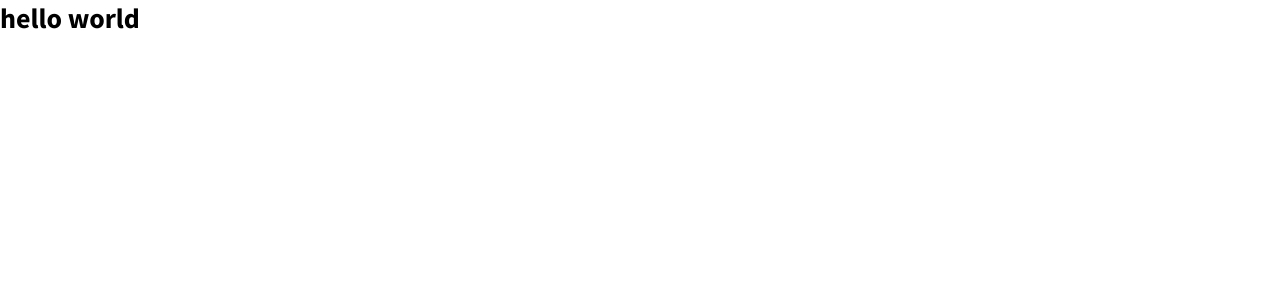
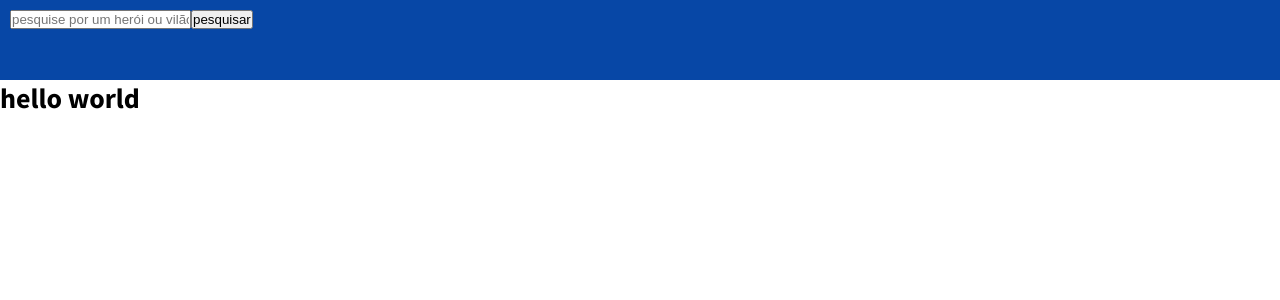
Before and after one commit to ocleyson/hero-app-client, a React (Create React App) app: page / in a window 1280 px wide. Shown: the top 300 px of the page. Built offline with nearby package versions, Linux system fonts and the light colour scheme.

Commit message:
add search input

```diff
--- a/src/components/App/index.tsx
+++ b/src/components/App/index.tsx
@@ -1,16 +1,26 @@
+import { useState } from 'react'
 import GlobalStyle from '../../styles/global';
+import NavBar from '../NavBar';
+import { HeroContext } from '../../contexts/HeroContext'
+import { IHero } from '../../types/IHero'
 
 type Props = {
     children: JSX.Element
 }
 
 function App({ children }: Props) {
+    const [heroes, setHeroes] = useState<IHero[]>([])
+
     return (
-        <div className="app">
-            <GlobalStyle />
+        <HeroContext.Provider value={{heroes, setHeroes}}>
+            <div className="app">
+                <GlobalStyle />
 
-            { children }
-        </div>
+                <NavBar />
+
+                { children }
+            </div>
+        </HeroContext.Provider>
     );
 }
 
--- /dev/null
+++ b/src/components/NavBar/index.jsx
@@ -0,0 +1,13 @@
+import { Container } from './styles';
+
+import SearchInput from '../SearchInput';
+
+function NavBar() {
+    return (
+        <Container className="navbar">
+            <SearchInput />
+        </Container>
+    );
+}
+
+export default NavBar;
--- /dev/null
+++ b/src/components/NavBar/styles.ts
@@ -0,0 +1,9 @@
+import styled from 'styled-components';
+import { colors } from '../../styles';
+
+export const Container = styled.div`
+    width: 100%;
+    height: 80px;
+    background-color: ${colors.primary};
+    padding: 10px;
+`;
--- /dev/null
+++ b/src/components/SearchInput/index.tsx
@@ -0,0 +1,46 @@
+import React, { useState } from 'react';
+import api from '../../services/api';
+import { IHero } from '../../types/IHero'
+import { HeroContext } from '../../contexts/HeroContext';
+
+function SearchInput() {
+    const [inputText, setInputText] = useState("");
+
+    const fetchHeroes = async () => {
+        const { data } = await api.get(`/search/${inputText}`);
+
+        return data;
+    }
+
+    const handleSubmit = async (event: React.FormEvent<HTMLFormElement>, setHeroes: React.Dispatch<React.SetStateAction<IHero[]>>) => {
+        event.preventDefault();
+
+        const data = await fetchHeroes()
+
+        setHeroes(data)
+    }
+
+
+    return (
+        <HeroContext.Consumer>
+            {context => (
+                <div className="search-input">
+                    <form onSubmit={(e) => handleSubmit(e, context?.setHeroes)}>
+                        <input
+                            type="text"
+                            placeholder="pesquise por um herói ou vilão"
+                            value={inputText}
+                            onChange={(e) => setInputText(e.target.value)}
+                        />
+
+                        <button type="submit">
+                            pesquisar
+                        </button>
+                    </form>
+                </div>
+            )}
+        </HeroContext.Consumer>
+    );
+}
+
+export default SearchInput;
--- /dev/null
+++ b/src/contexts/HeroContext.ts
@@ -0,0 +1,12 @@
+import React from "react";
+import { IHero } from '../types/IHero';
+
+export interface IHeroContext {
+    heroes: IHero[];
+    setHeroes: React.Dispatch<React.SetStateAction<IHero[]>>;
+}
+
+export const HeroContext = React.createContext<IHeroContext>({
+    heroes: [],
+    setHeroes: () => {}
+})
--- /dev/null
+++ b/src/types/IHero.ts
@@ -0,0 +1,12 @@
+export interface IHero {
+    id: string;
+    name: string;
+    fullName: string;
+    intelligence: string;
+    power: string;
+    occupation: string;
+    imageUrl: string;
+    groupAffiliation: string;
+    relatives: string;
+    alignment: string;
+}
```
